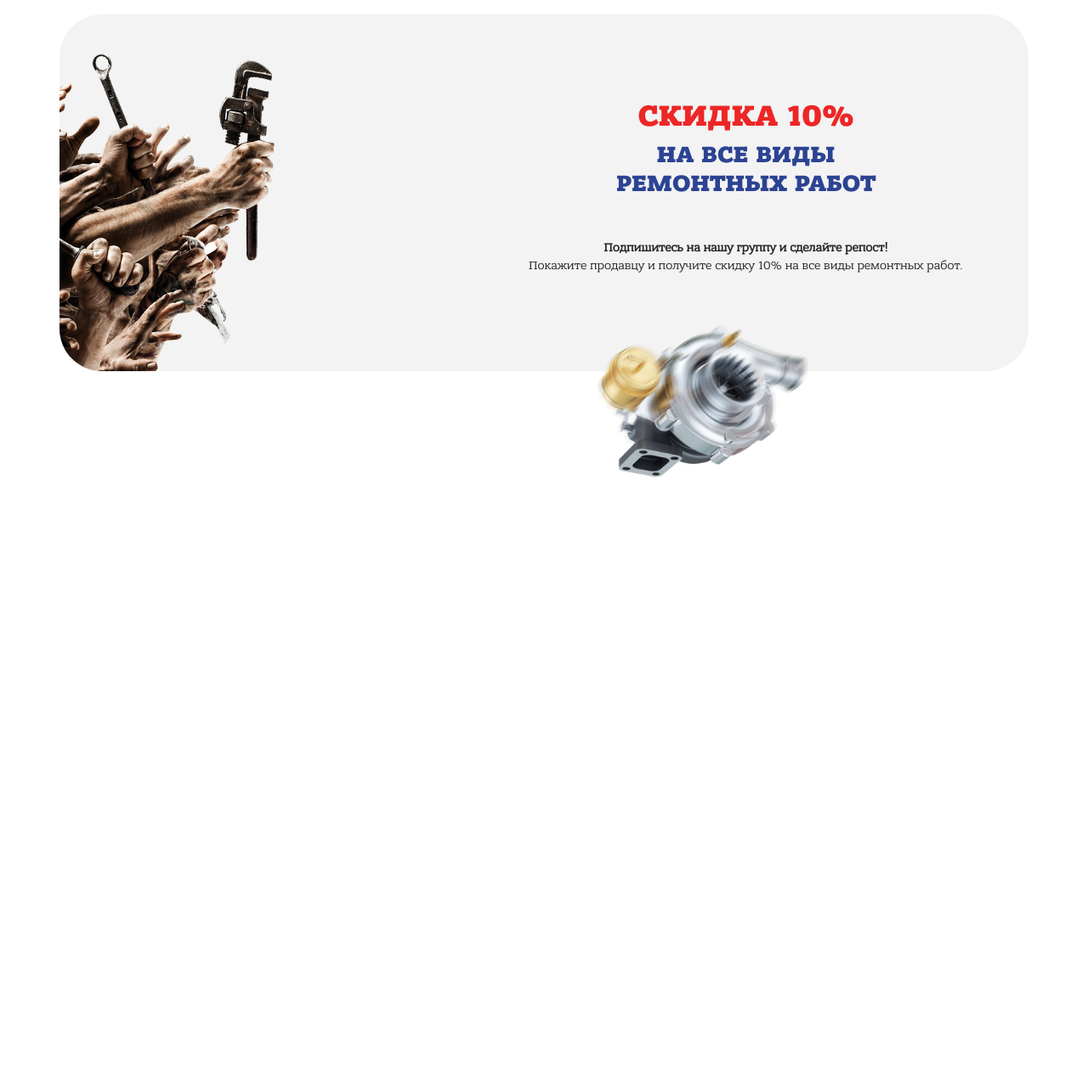
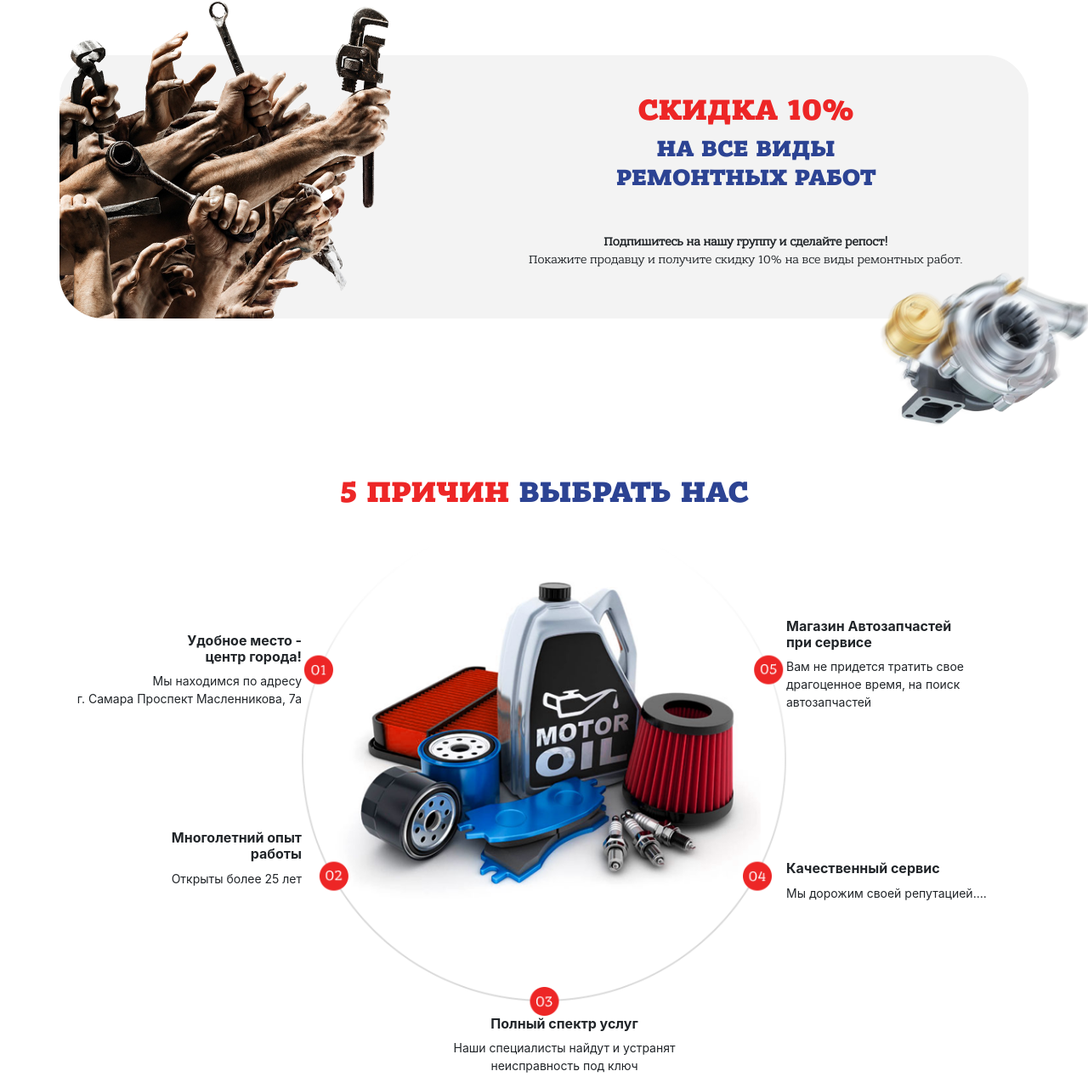
Before and after one commit to ES-Good/sv, a plain HTML site: page index.html in a window 1280 px wide. Shown: the part 1636-2917 px from the top of the page at 85% size. Before the commit the page ends 2256 px from the top, so only its background shows below. Drawn offline with nearby package versions, Linux system fonts and the light colour scheme; files whose address does not match are found by name.

Commit message:
'oil-block'

```diff
--- a/css/responsive.css
+++ b/css/responsive.css
@@ -21,7 +21,16 @@
 }
 
 @media(min-width:992px){
-
+    .img-kays{
+        left: 0;
+    }
+    .img-motor{
+        right: -82%;
+    }
+    .container_discount{
+        height: 310px;
+        overflow: visible;
+    }
 }
 
 @media(min-width:1200px){
--- a/css/style.css
+++ b/css/style.css
@@ -159,3 +159,11 @@ button:focus{
     width: 155px;
     top: -55px;
 }
+
+.text-mobile-v{
+    font-size: 17px;
+}
+
+.step-5 p{
+    font-size: 14px;
+}
--- a/index.html
+++ b/index.html
@@ -211,7 +211,7 @@
         </div>
       </div>
     </div>
-    <div class="contaier-fluid">
+    <div class="contaier-fluid pt-5">
       <div class="container-sm">
         <div class="row position-relative bg-grey container_discount">
           <div class="col-12 d-block d-sm-none mt-3">
@@ -219,6 +219,12 @@
             <h4 class="text-blue text-right text-center container_discount__sub-title mb-5 mt-2">НА ВСЕ ВИДЫ <br>
               РЕМОНТНЫХ РАБОТ
             </h4>
+            <div class="w-50 mr-0 float-right">
+              <p class="text-right text-sm-center text-mobile-v">
+                <b>Подпишитесь на нашу группу и сделайте репост! </b><br>
+                Покажите продавцу и получите скидку 10% на все виды ремонтных работ.
+              </p>
+            </div>
           </div>
           <div class="col-4 col-sm-5 p-0 position-relative container__img-kays">
             <img src="img/section-discount/keys.png" alt="" class="img-kays">
@@ -229,7 +235,7 @@
               <h3 class="text-blue text-right text-sm-center container_discount__sub-title mb-5 mt-2 d-none d-sm-block">НА ВСЕ ВИДЫ <br>
                 РЕМОНТНЫХ РАБОТ
               </h3>
-              <p class="text-right text-sm-center">
+              <p class="text-right text-sm-center d-none d-sm-block">
                 <b>Подпишитесь на нашу группу и сделайте репост! </b><br>
                 Покажите продавцу и получите скидку 10% на все виды ремонтных работ.
               </p>
@@ -243,6 +249,79 @@
         </div>
       </div>
     </div>
+    <div class="container">
+      <div class="row step-5">
+        <div class="col-12">
+          <h2 class="title-big text-blue text-center"><span class="text-red">5 ПРИЧИН</span> ВЫБРАТЬ НАС</h2>
+        </div>
+        <div class="col-12 col-lg-3 d-flex flex-column justify-content-center p-3 p-lg-0">
+          <div class="mb-3 pb-3 mb--lg-0 pb-lg-3">
+            <h6 class="text-left text-lg-right">
+              <b>
+              Удобное место - <br>
+              центр города!
+            </b>
+            </h6>
+            <p class="text-left text-lg-right">
+              Мы находимся по адресу <br>
+              г. Самара Проспект Масленникова, 7а
+            </p>
+          </div>
+          <div class="mt-0 pt-0 mt-lg-5 pt-lg-5">
+            <h6 class="text-left text-lg-right">
+              <b>
+                Многолетний опыт <br>
+                работы
+            </b>
+            </h6>
+            <p class="text-left text-lg-right">
+              Открыты более 25 лет
+            </p>
+          </div>
+        </div>
+        <div class="d-none d-lg-block col-lg-6 p-0">
+          <img src="img/5-step-desctop/img.png" alt="" class="img-fluid">
+        </div>
+        <div class="col-12 col-lg-3 d-flex flex-column justify-content-center p-3 p-lg-0">
+            <div class="mb-0 pb-0 mb-lg-5 pb-lg-3">
+              <h6 class="text-left">
+                <b>
+                  Магазин Автозапчастей <br>
+                  при сервисе
+              </b>
+              </h6>
+              <p class="text-left">
+                Вам не придется тратить свое <br>
+                драгоценное время, на поиск <br>
+                автозапчастей
+              </p>
+            </div>
+            <div class="mt-3 pt-0 mt-lg-5 pt-lg-5">
+              <h6 class="text-left">
+                <b>
+                  Качественный сервис
+              </b>
+              </h6>
+              <p class="text-left">
+                Мы дорожим своей репутацией....
+              </p>
+            </div>
+        </div>
+        <div class="col-12 d-flex justify-content-start justify-content-lg-center">
+          <div class="ml-lg-5">
+            <h6 class="text-left text-lg-center">
+              <b>
+                Полный спектр услуг
+            </b>
+            </h6>
+            <p class="text-left text-lg-center">
+              Наши специалисты найдут и устранят <br>
+              неисправность под ключ
+            </p>
+          </div>
+        </div>
+      </div>
+    </div>
     <script src="https://code.jquery.com/jquery-3.2.1.slim.min.js" integrity="sha384-KJ3o2DKtIkvYIK3UENzmM7KCkRr/rE9/Qpg6aAZGJwFDMVNA/GpGFF93hXpG5KkN" crossorigin="anonymous"></script>
     <script src="https://cdnjs.cloudflare.com/ajax/libs/popper.js/1.12.9/umd/popper.min.js" integrity="sha384-ApNbgh9B+Y1QKtv3Rn7W3mgPxhU9K/ScQsAP7hUibX39j7fakFPskvXusvfa0b4Q" crossorigin="anonymous"></script>
     <script src="https://maxcdn.bootstrapcdn.com/bootstrap/4.0.0/js/bootstrap.min.js" integrity="sha384-JZR6Spejh4U02d8jOt6vLEHfe/JQGiRRSQQxSfFWpi1MquVdAyjUar5+76PVCmYl" crossorigin="anonymous"></script>
```
